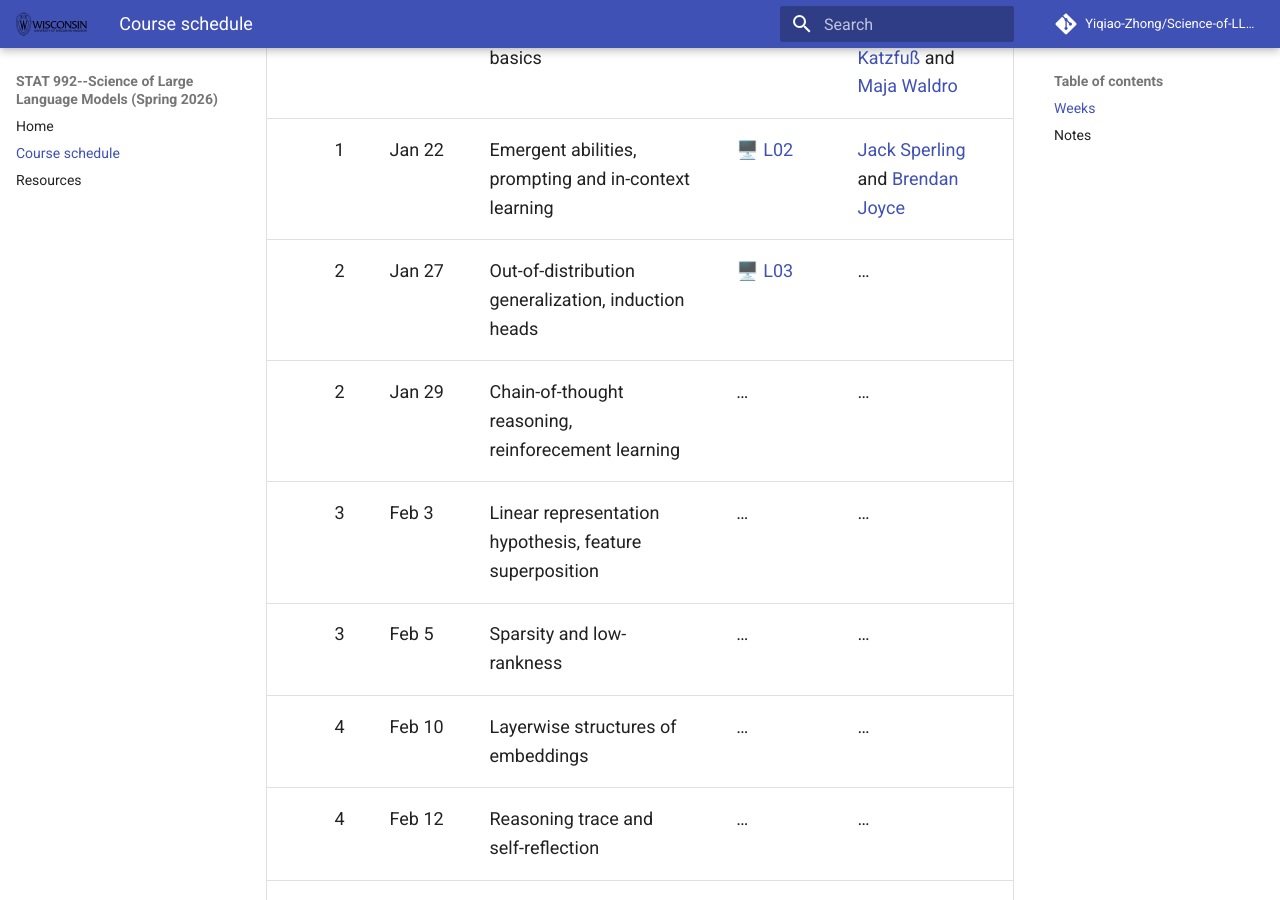
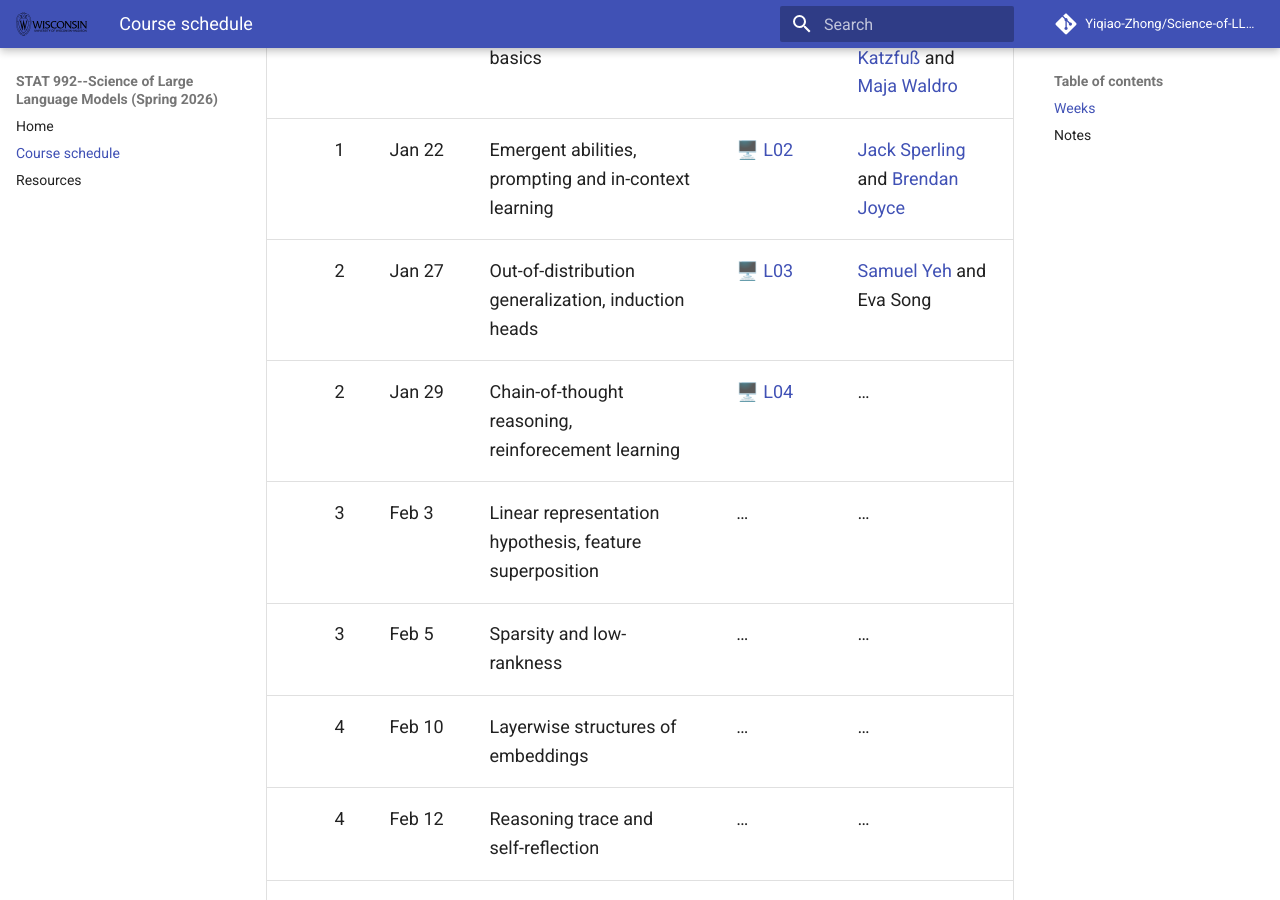
Before and after one commit to Yiqiao-Zhong/Science-of-LLMs, an MkDocs documentation site: the page built from docs/schedule.md, in a window 1280 px wide and 900 px high, scrolled down 614 px. Built offline with MkDocs 1.6.1 and Material for MkDocs 9.7.7, drawn with Linux system fonts in a browser that asks for light colours; comment, search, counter and statistics services are not loaded.

Commit message:
add lec04.pdf

```diff
--- a/docs/schedule.md
+++ b/docs/schedule.md
@@ -18,8 +18,8 @@ Here is the general outline.
 |---:|---|---|---|---|
 | 1 | Jan 20 | Intro + transformers basics | 🖥️ [L01](assets/slides/lec01.pdf) | [Matthias Katzfuß](https://sites.google.com/view/katzfuss/) and [Maja Waldro](https://pages.stat.wisc.edu/~mrudolph3/) |
 | 1 | Jan 22 | Emergent abilities, prompting and in-context learning | 🖥️ [L02](assets/slides/lec02.pdf) | [Jack Sperling](https://sts.doit.wisc.edu/staff/sperling-jack/) and [Brendan Joyce](https://www.linkedin.com/in/brendan-joyce-002855b4/) |
-| 2 | Jan 27 | Out-of-distribution generalization, induction heads | 🖥️ [L03](assets/slides/lec03.pdf) | … |
-| 2 | Jan 29 | Chain-of-thought reasoning, reinforecement learning | … | … |
+| 2 | Jan 27 | Out-of-distribution generalization, induction heads | 🖥️ [L03](assets/slides/lec03.pdf) | [Samuel Yeh](https://mhyeh.github.io/) and Eva Song |
+| 2 | Jan 29 | Chain-of-thought reasoning, reinforecement learning | 🖥️ [L04](assets/slides/lec04.pdf) | … |
 | 3 | Feb 3 | Linear representation hypothesis, feature superposition | … | … |
 | 3 | Feb 5 | Sparsity and low-rankness | … | … |
 | 4 | Feb 10 | Layerwise structures of embeddings | … | … |
```
Also changed, not shown: 1 other file.
